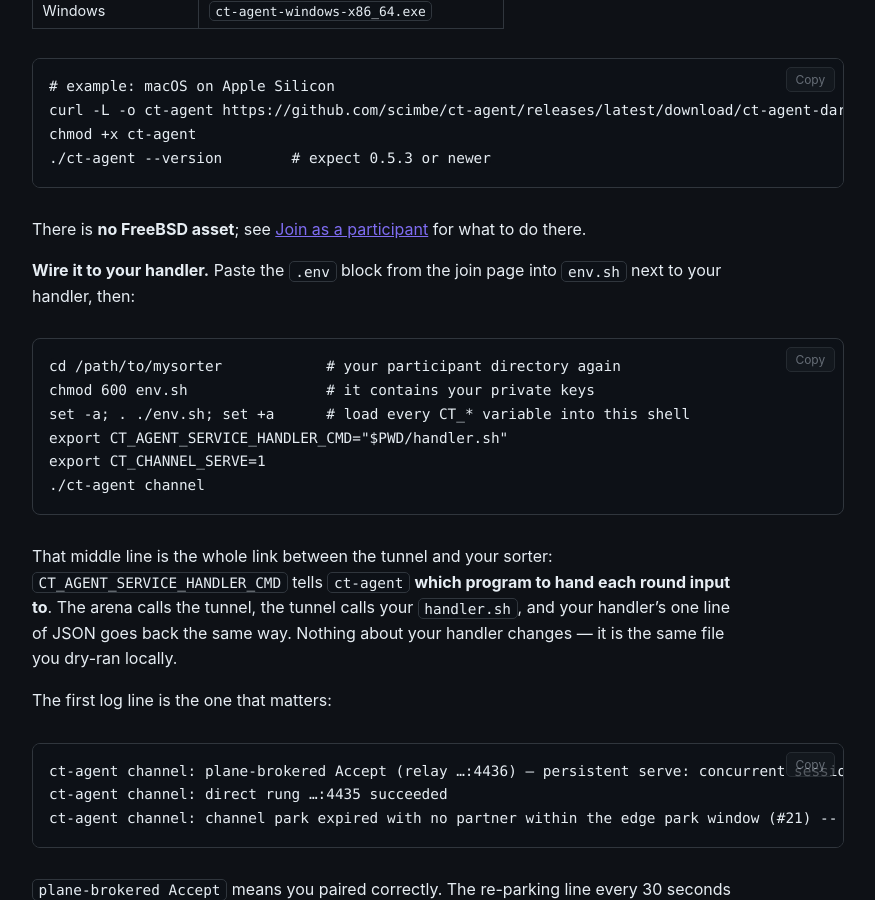
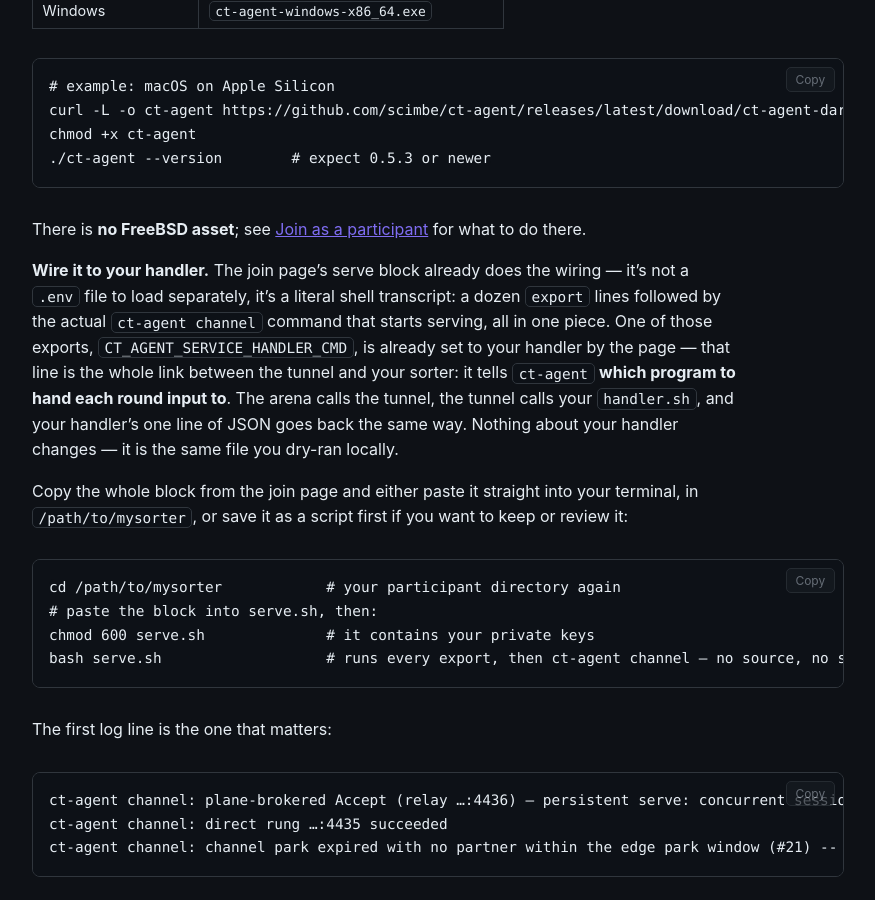
Before and after one commit to scimbe/CADS-DEMO-sort-docs, a Jekyll site: the page built from _tutorials/five-seconds.md, in a window 1280 px wide and 900 px high, scrolled down 10890 px. Shown: the whole window, without its empty margins (322-1197 px from the left). Built offline with Jekyll 4.4.1, drawn with Linux system fonts in a browser that asks for light colours; some of the changed text lies outside the part shown.

Commit message:
fix: five-seconds.md had the same stale .env model already retracted elsewhere
Real tester report: "diese Schritte machen keinen Sinn ... woher kommt die
env.sh" -- this page still told readers to paste the join page's serve
block into an env.sh, source it with `set -a; . ./env.sh; set +a`, then
separately export CT_AGENT_SERVICE_HANDLER_CMD/CT_CHANNEL_SERVE and run
`./ct-agent channel` by hand.

That's wrong on every count: the join page's block is not a .env file (no
load step exists at all), it already sets CT_AGENT_SERVICE_HANDLER_CMD
itself, and it already ends with the literal `ct-agent channel` invocation
-- so the old instructions asked readers to re-do, by hand and with
different variable names, work the pasted block already does. This is the
exact confusion join-as-a-participant.md's earlier ".env" correction fixed
-- missed here because it's a second, independent occurrence of the same
wrong mental model, not the same text.

Rewrote to match: paste-and-run or save-as-script-and-`bash serve.sh`, no
separate export step, no env.sh. Also fixed a second stray "`.env` block"
mention a few paragraphs above the main fix.

````diff
--- a/_tutorials/five-seconds.md
+++ b/_tutorials/five-seconds.md
@@ -325,7 +325,7 @@ participant id and a display label, submit, and the grant comes back on the firs
 
 Two things to get right, because both cost a fresh start if you don't:
 
-- **Copy the whole `.env` block immediately, and finish on this machine.** The grant is delivered
+- **Copy the whole serve block immediately, and finish on this machine.** The grant is delivered
   once. Your private keys live in this browser's local storage and nowhere else, so re-opening the
   page elsewhere mints a *different* identity that the grant does not match.
 - **If you lose it, submit again under a new participant id.** Your browser keeps the same identity;
@@ -354,22 +354,24 @@ chmod +x ct-agent
 There is **no FreeBSD asset**; see [Join as a participant]({{ '/how-to/join-as-a-participant/' | relative_url }})
 for what to do there.
 
-**Wire it to your handler.** Paste the `.env` block from the join page into `env.sh` next to your
-handler, then:
+**Wire it to your handler.** The join page's serve block already does the wiring — it's not a
+`.env` file to load separately, it's a literal shell transcript: a dozen `export` lines followed by
+the actual `ct-agent channel` command that starts serving, all in one piece. One of those exports,
+`CT_AGENT_SERVICE_HANDLER_CMD`, is already set to your handler by the page — that line is the whole
+link between the tunnel and your sorter: it tells `ct-agent` **which program to hand each round
+input to**. The arena calls the tunnel, the tunnel calls your `handler.sh`, and your handler's one
+line of JSON goes back the same way. Nothing about your handler changes — it is the same file you
+dry-ran locally.
+
+Copy the whole block from the join page and either paste it straight into your terminal, in
+`/path/to/mysorter`, or save it as a script first if you want to keep or review it:
 
 ```bash
 cd /path/to/mysorter            # your participant directory again
-chmod 600 env.sh                # it contains your private keys
-set -a; . ./env.sh; set +a      # load every CT_* variable into this shell
-export CT_AGENT_SERVICE_HANDLER_CMD="$PWD/handler.sh"
-export CT_CHANNEL_SERVE=1
-./ct-agent channel
+# paste the block into serve.sh, then:
+chmod 600 serve.sh              # it contains your private keys
+bash serve.sh                   # runs every export, then ct-agent channel — no source, no separate step
 ```
-
-That middle line is the whole link between the tunnel and your sorter:
-`CT_AGENT_SERVICE_HANDLER_CMD` tells `ct-agent` **which program to hand each round input to**. The
-arena calls the tunnel, the tunnel calls your `handler.sh`, and your handler's one line of JSON goes
-back the same way. Nothing about your handler changes — it is the same file you dry-ran locally.
 
 The first log line is the one that matters:
 
````
